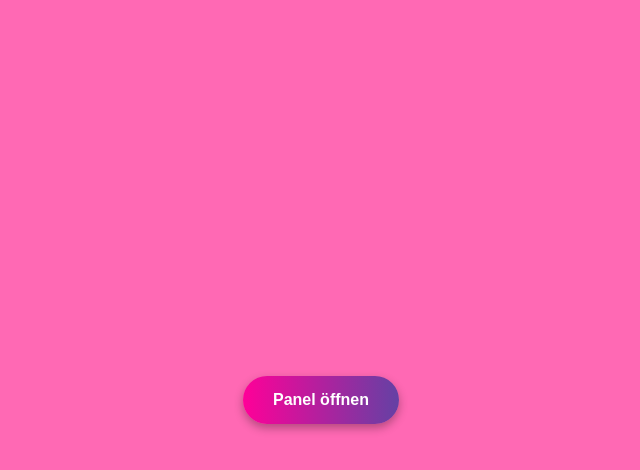
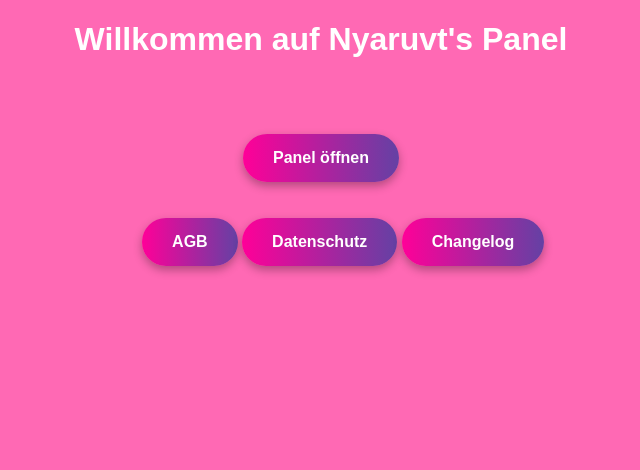
Before and after one commit to Gameware75/panel.nyaru.de, a plain HTML site: page index.html in a window 1280 px wide. Shown: the whole page, without its empty margins (319-959 px from the left). Drawn offline with Linux system fonts and the light colour scheme.

Commit message:
ghztthgh

```diff
--- a/index.html
+++ b/index.html
@@ -11,11 +11,11 @@
             background: linear-gradient(135deg, hotpink, #ff69b4);
             color: white;
             text-align: center;
-            display: flex;
+
             flex-direction: column;
             justify-content: center;
             align-items: center;
-            height: 100vh;
+
             overflow: hidden;
         }
         button {
@@ -33,12 +33,21 @@
     </style>
 </head>
 <body>
+<h1>Willkommen auf Nyaruvt's Panel</h1>
+<br> <br> <br>
 <button onclick="openpanel()">Panel öffnen</button>
+<br> <br> <br><a style="color: rgba(255,255,255,0)"> .........</a>
+<a href="agb.html"><button>AGB</button></a>
+<a href="privacy.html"><button>Datenschutz</button></a>
+<a href="change-log.html"><button>Changelog</button></a>
 </body>
 <script>
+
     function openpanel() {
-         window.open("https://www.twitch.tv/popout/nyaruvt/extensions/93r815knn52r4mnjt0f6j3rmfxohc7/panel", "_blank", "toolbar=yes,scrollbars=yes,resizable=no,top=500,left=500,width=300,height=530");
-        window.close();
+
+        window.open("https://www.twitch.tv/popout/nyaruvt/extensions/93r815knn52r4mnjt0f6j3rmfxohc7/panel", "_blank", "toolbar=yes,scrollbars=yes,resizable=no,top=500,left=500,width=300,height=530");
     }
+
+
 </script>
 </html>
```
